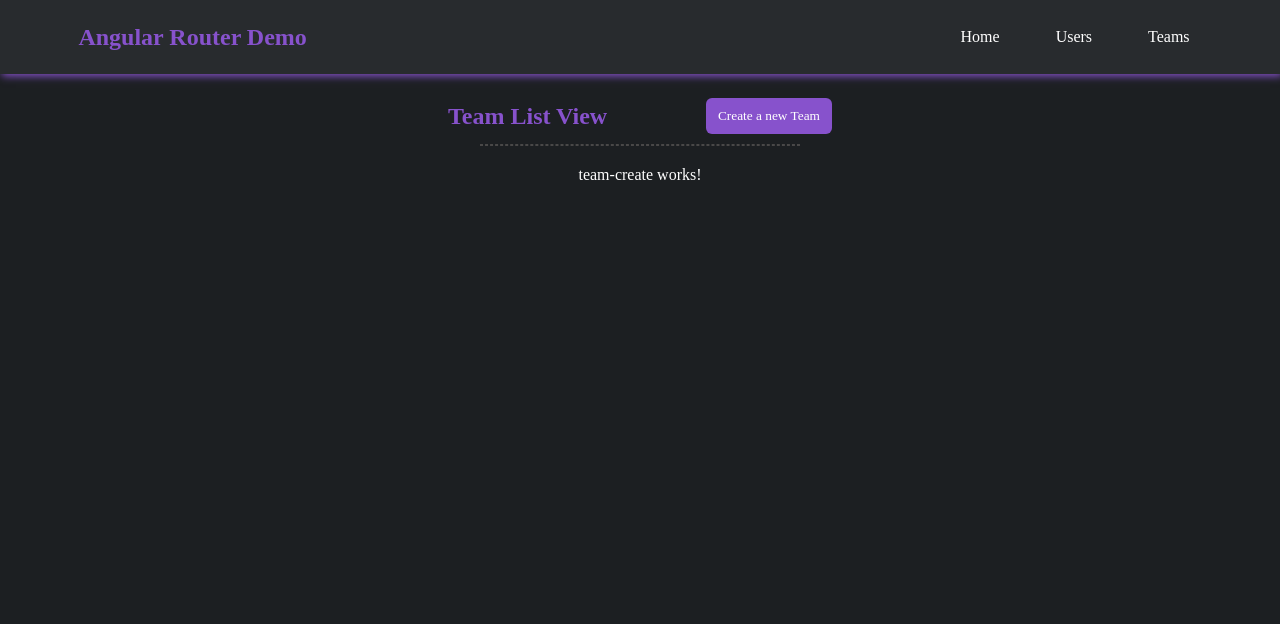
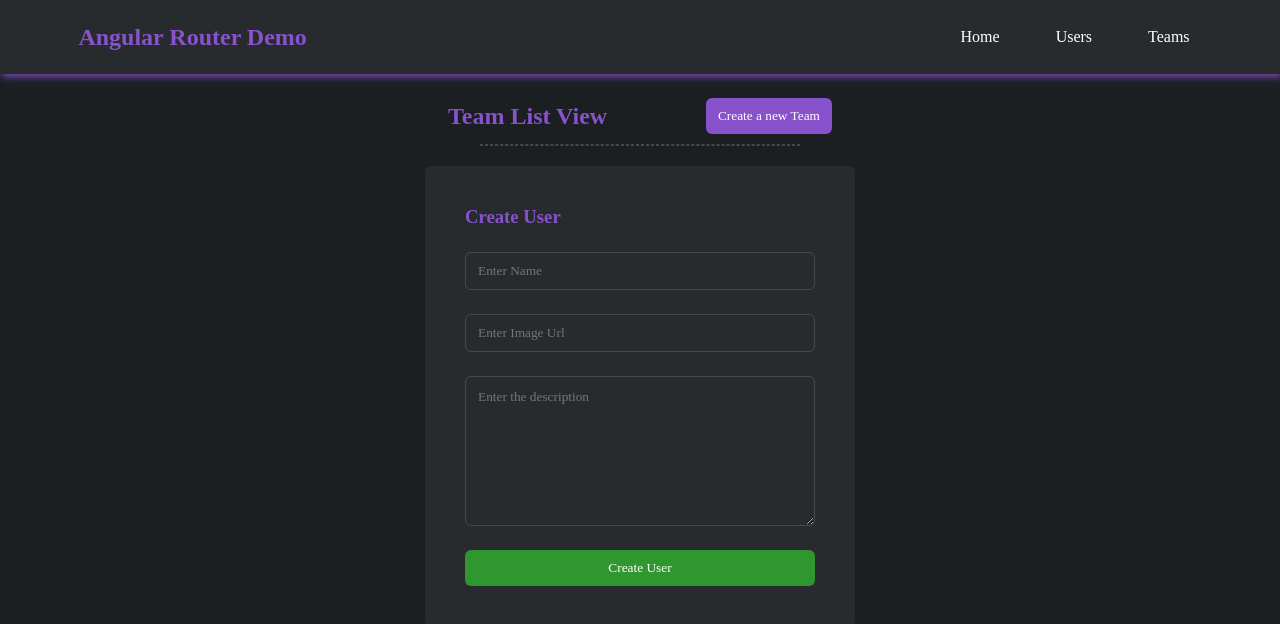
Before and after one commit to basakjeet08/Angular-Router-Demo, an Angular app: page /teams/create in a window 1280 px wide. Shown: the top 624 px of the page. Built offline with nearby package versions, Linux system fonts and the light colour scheme; a web font is replaced by a local one.

Commit message:
feat - Implemented the team creation feature

```diff
--- a/src/app/components/team/team-create/team-create.component.css
+++ b/src/app/components/team/team-create/team-create.component.css
@@ -0,0 +1,15 @@
+#outer-container {
+  display: flex;
+  flex-direction: column;
+
+  padding: 40px;
+  gap: 24px;
+
+  border-radius: 6px;
+  background-color: var(--card);
+  transition: all 0.3s ease-in-out;
+}
+
+#submit-btn {
+  background-color: var(--confirmColor);
+}
--- a/src/app/components/team/team-create/team-create.component.html
+++ b/src/app/components/team/team-create/team-create.component.html
@@ -1 +1,29 @@
-<p>team-create works!</p>
+<div id="outer-container">
+  <h3>Create User</h3>
+
+  <!-- Name -->
+  <input
+    type="text"
+    placeholder="Enter Name"
+    [(ngModel)]="userInput.name"
+    required
+  />
+
+  <!-- Attach Image Url -->
+  <input
+    type="text"
+    placeholder="Enter Image Url"
+    [(ngModel)]="userInput.imageUrl"
+    required
+  />
+
+  <!-- User Description Field -->
+  <textarea
+    placeholder="Enter the description"
+    [(ngModel)]="userInput.description"
+    required
+  ></textarea>
+
+  <!-- Button to create the user -->
+  <button id="submit-btn" (click)="onCreateClick()">Create User</button>
+</div>
--- a/src/app/components/team/team-create/team-create.component.ts
+++ b/src/app/components/team/team-create/team-create.component.ts
@@ -1,8 +1,60 @@
 import { Component } from '@angular/core';
+import { ActivatedRoute, Router } from '@angular/router';
+import { Team } from 'src/app/Models/Team';
+import { TeamService } from 'src/app/services/team.service';
 
 @Component({
   selector: 'app-team-create',
   templateUrl: './team-create.component.html',
   styleUrls: ['./team-create.component.css'],
 })
-export class TeamCreateComponent {}
+export class TeamCreateComponent {
+  // User Input variable to store the team data user input
+  userInput = {
+    name: '',
+    description: '',
+    imageUrl: '',
+  };
+
+  // Injecting the team service , router and route
+  constructor(
+    private teamService: TeamService,
+    private router: Router,
+    private route: ActivatedRoute
+  ) {}
+
+  // This function is used to validate the input from the user
+  isInputValid(): boolean {
+    // Checking input for the name and description of the team
+    if (!this.userInput.name || !this.userInput.description) {
+      alert('Name and Description Fields cannot be empty !!');
+      return false;
+    }
+
+    // Team Image is validated
+    if (!this.userInput.imageUrl) {
+      alert('Image Url needs to be filled !!');
+      return false;
+    }
+
+    return true;
+  }
+
+  // This function is invoked when the user clicks on the create button
+  onCreateClick() {
+    if (!this.isInputValid()) return;
+
+    // Creating a Team Object
+    const team = new Team(
+      this.userInput.name,
+      this.userInput.description,
+      this.userInput.imageUrl
+    );
+
+    // Sending a team data to the service layer to create a team
+    this.teamService.createTeam(team);
+
+    // Navigating back to the team list page
+    this.router.navigate(['../'], { relativeTo: this.route });
+  }
+}
```
